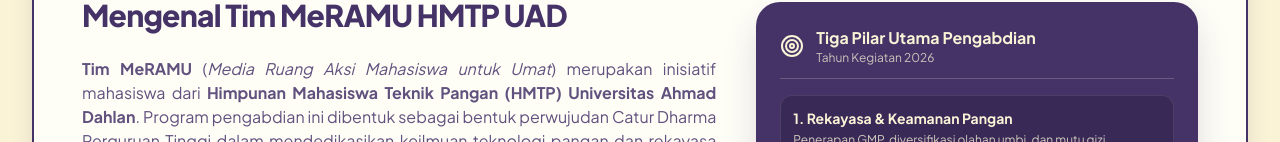
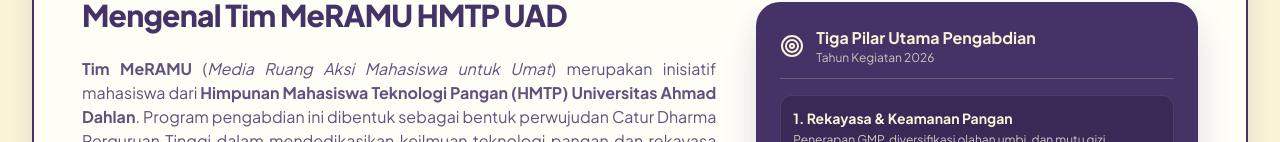
Before and after one commit to Diolutviandr3/kebonagung-tridadi-official, a React (Vite) app: page / in a window 1280 px wide. Both pictures are taken after a click on the button "Tim MeRAMU UAD 2026". Shown: the part 658-800 px from the top of the page. Built offline with nearby package versions, Linux system fonts and the light colour scheme; a web font is replaced by a local one.

Commit message:
update teks meramu

```diff
--- a/src/components/MeramuPage.tsx
+++ b/src/components/MeramuPage.tsx
@@ -182,7 +182,7 @@
               </h2>
 
               <p className="text-sm sm:text-base text-purple/85 leading-relaxed text-justify">
-                <strong>Tim MeRAMU</strong> (<em>Media Ruang Aksi Mahasiswa untuk Umat</em>) merupakan inisiatif mahasiswa dari <strong>Himpunan Mahasiswa Teknik Pangan (HMTP) Universitas Ahmad Dahlan</strong>. Program pengabdian ini dibentuk sebagai bentuk perwujudan Catur Dharma Perguruan Tinggi dalam mendedikasikan keilmuan teknologi pangan dan rekayasa proses secara nyata di tengah masyarakat.
+                <strong>Tim MeRAMU</strong> (<em>Media Ruang Aksi Mahasiswa untuk Umat</em>) merupakan inisiatif mahasiswa dari <strong>Himpunan Mahasiswa Teknologi Pangan (HMTP) Universitas Ahmad Dahlan</strong>. Program pengabdian ini dibentuk sebagai bentuk perwujudan Catur Dharma Perguruan Tinggi dalam mendedikasikan keilmuan teknologi pangan dan rekayasa proses secara nyata di tengah masyarakat.
               </p>
 
               <p className="text-sm sm:text-base text-purple/85 leading-relaxed text-justify">
```
